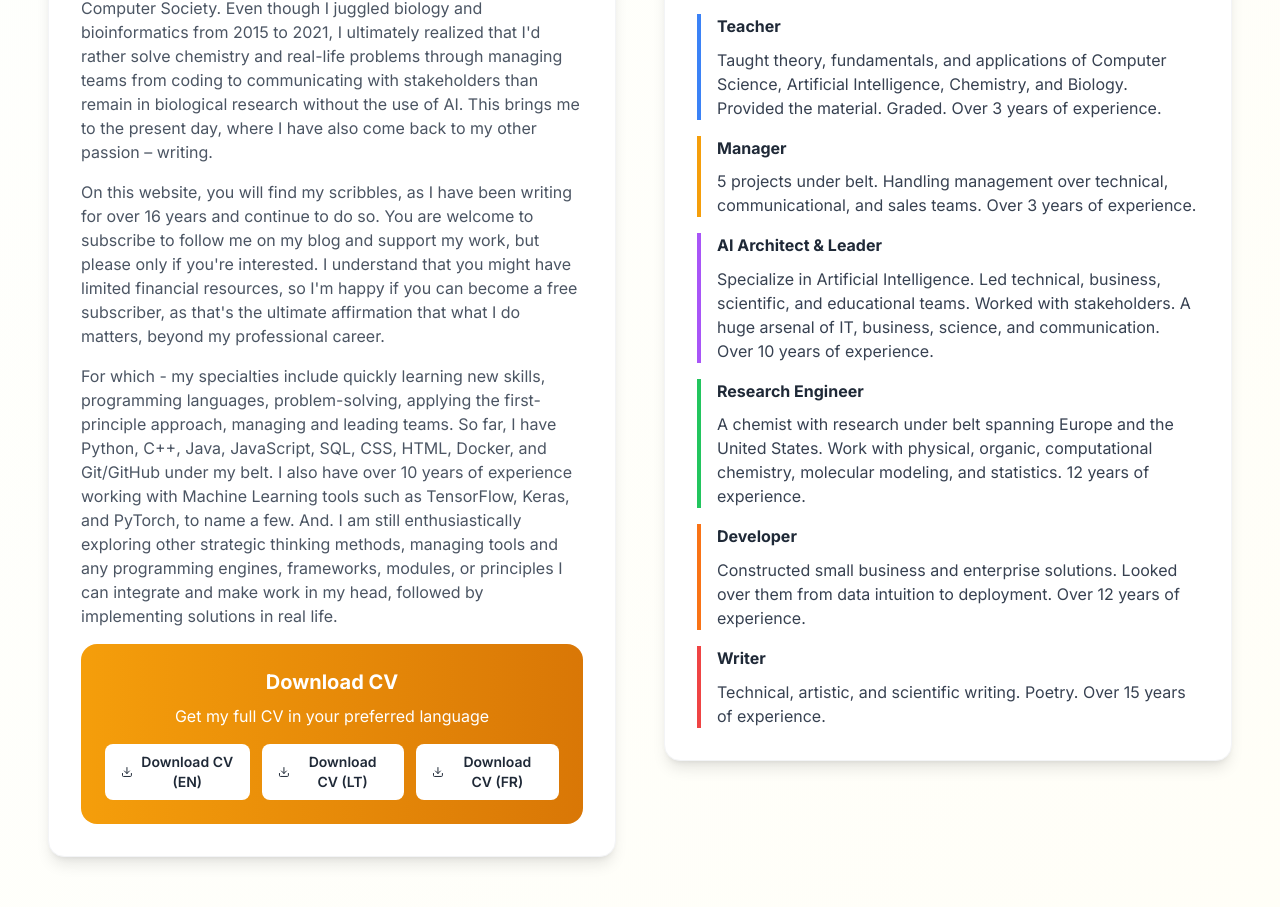
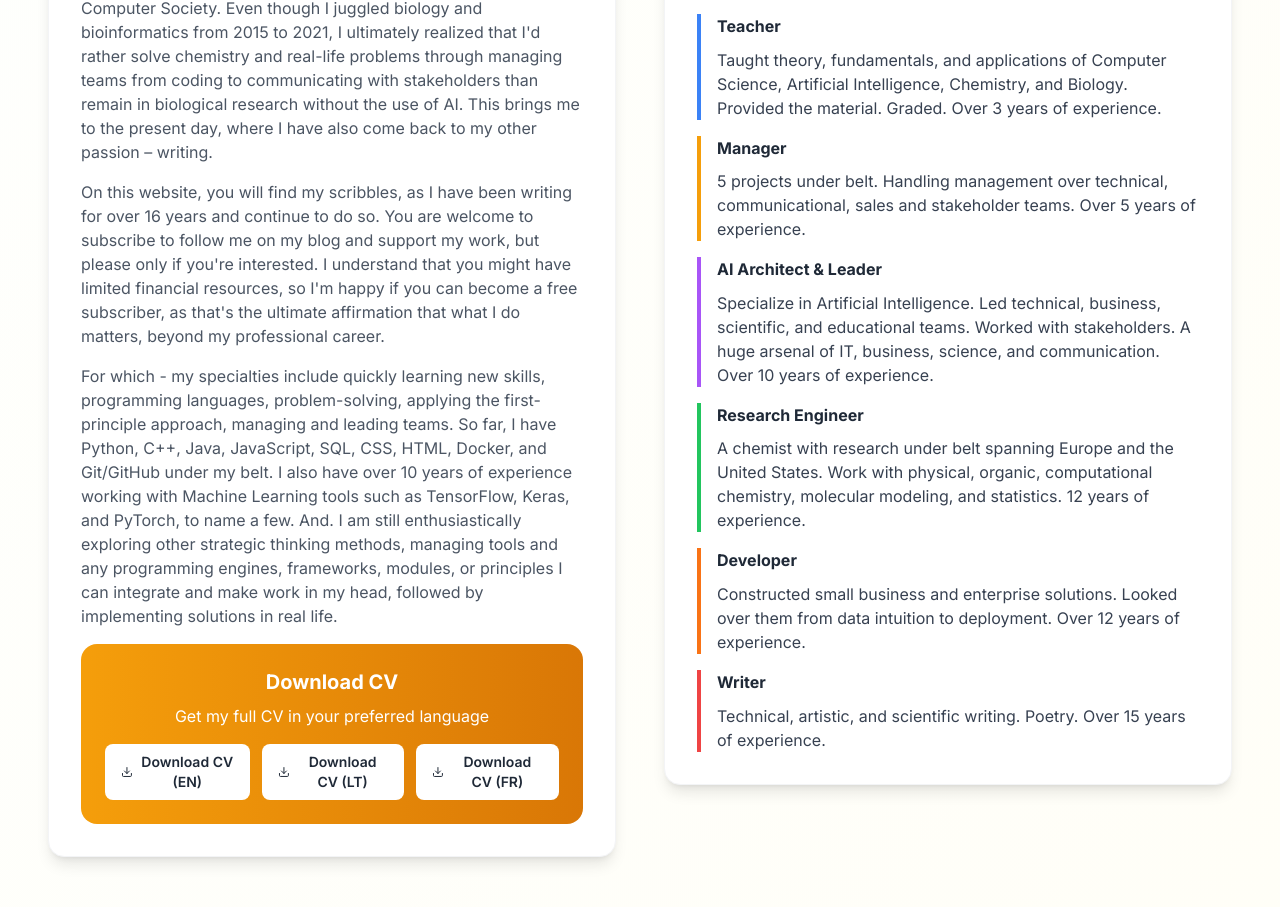
Before and after one commit to aurimas13/aurimas-frontend, a React (Vite) app: page / in a window 1280 px wide. Shown: the part 1601-2508 px from the top of the page. Built offline with nearby package versions, Linux system fonts and the light colour scheme; no server answers.

Commit message:
Update manager experience: add stakeholder teams, bump to 5 years across EN/LT/FR
Co-Authored-By: Claude Opus 4.6 <noreply@anthropic.com>

```diff
--- a/src/components/About.tsx
+++ b/src/components/About.tsx
@@ -191,10 +191,10 @@ export const About: React.FC = () => {
                   </h4>
                   <p className="text-gray-700 mt-2 text-sm sm:text-base">
                     {currentLanguage === 'lt' ?
-                      '5 projektai. Techninių, komunikacijos ir pardavimo komandų valdymas. Daugiau nei 3 metų patirtis.' :
+                      '5 projektai. Techninių, komunikacijos, pardavimo ir suinteresuotųjų šalių komandų valdymas. Daugiau nei 5 metų patirtis.' :
                      currentLanguage === 'fr' ?
-                      '5 projets à son actif. Gestion des équipes techniques, communicationnelles et commerciales. Plus de 3 ans d\'expérience.' :
-                      '5 projects under belt. Handling management over technical, communicational, and sales teams. Over 3 years of experience.'}
+                      '5 projets à son actif. Gestion des équipes techniques, communicationnelles, commerciales et des parties prenantes. Plus de 5 ans d\'expérience.' :
+                      '5 projects under belt. Handling management over technical, communicational, sales and stakeholder teams. Over 5 years of experience.'}
                   </p>
                 </div>
                 {/* AI Architect & Leader */}
```
